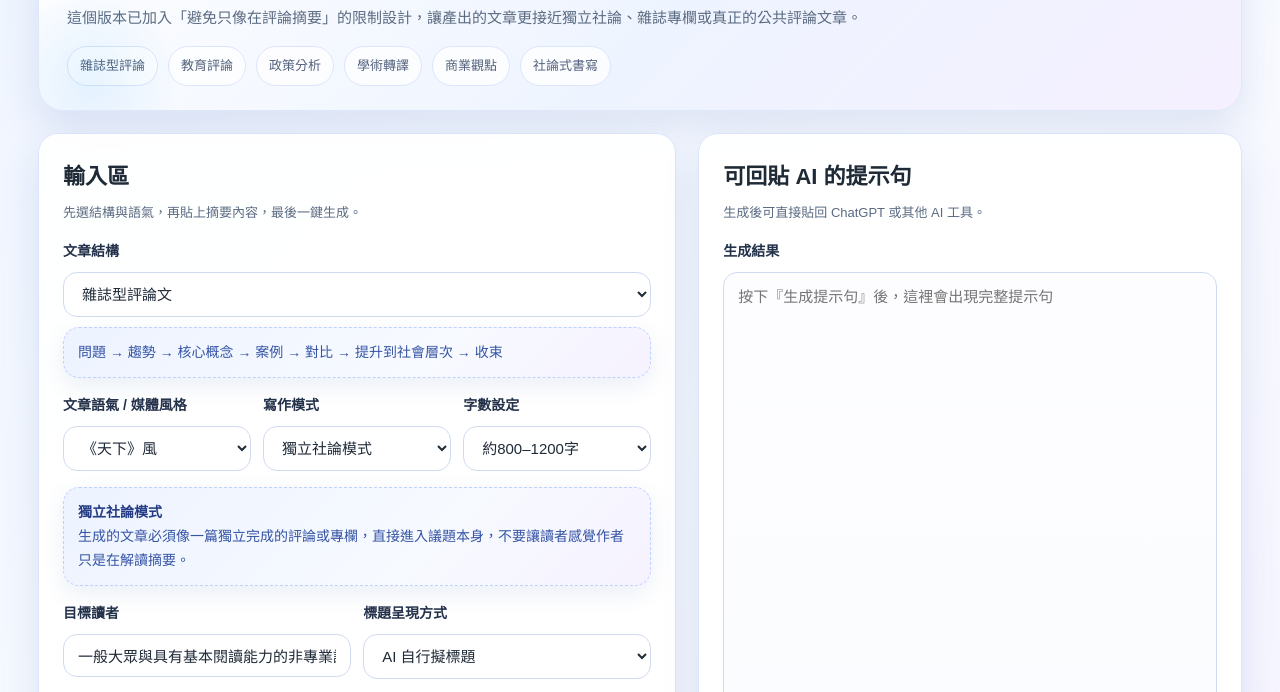
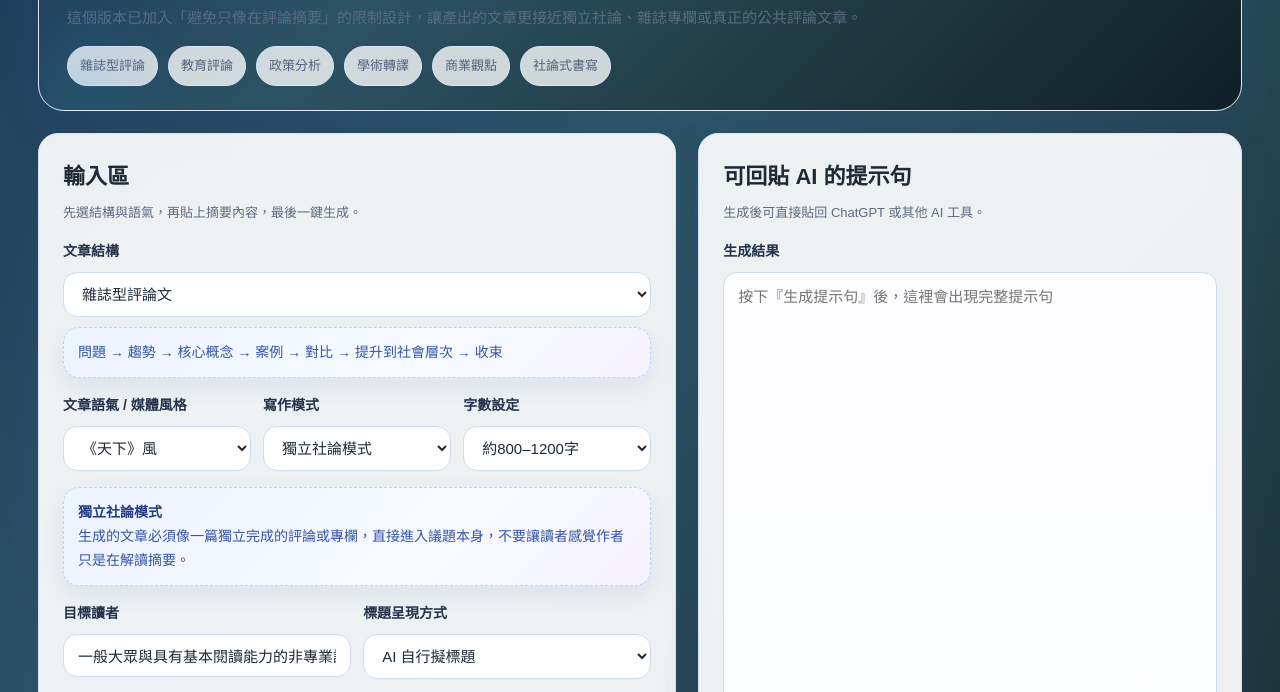
Before and after one commit to berneting/WEBAI, a plain HTML site: page write_prompt.html in a window 1280 px wide. Shown: the part 197-889 px from the top of the page. Drawn offline with Linux system fonts and the light colour scheme.

Commit message:
Change background gradients in write_prompt.html

```diff
--- a/write_prompt.html
+++ b/write_prompt.html
@@ -7,8 +7,8 @@
   <title>摘要轉 AI 提示句生成器 Pro</title>
   <style>
     :root {
-      --bg-main: linear-gradient(135deg, #eef4ff 0%, #f8fbff 45%, #f4f0ff 100%);
-      --hero-bg: linear-gradient(135deg, #ffffff 0%, #eef4ff 55%, #f5f0ff 100%);
+      --bg-main: linear-gradient(-45deg, #0f2027, #203a43, #2c5364, #1c3b57);
+      --hero-bg: linear-gradient(-45deg, #0f2027, #203a43, #2c5364, #1c3b57);
       --card-bg: rgba(255,255,255,0.92);
       --card-border: #d9e4fb;
       --line: #d8e3f4;
```
